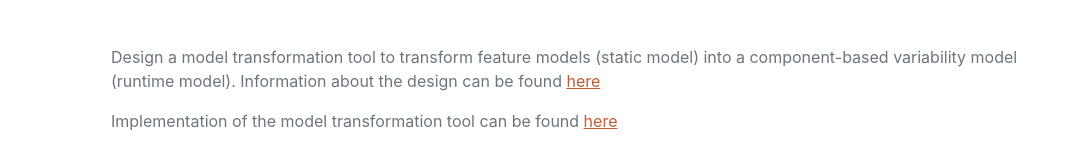
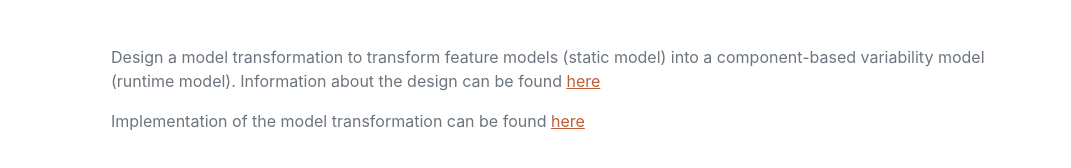
Before and after one commit to salmanfarhat1/salman-farhat, a website: page index.html in a window 1280 px wide. Shown: the part 3339-3507 px from the top of the page, without its empty margins (209-1280 px from the left). Drawn offline with nearby package versions, Linux system fonts and the light colour scheme; a web font is replaced by a local one.

Commit message:
Add files via upload

```diff
--- a/index.html
+++ b/index.html
@@ -201,10 +201,10 @@ Ipanema is based on Bossa, a language allowing to write safe user-defined schedu
             <section class="resume-section" id="research">
                 <div class="resume-section-content">
                     <h2 class="mb-5">Research</h2>
-                    <p>Design a model transformation tool to transform feature models (static model) into a component-based variability model (runtime model).
+                    <p>Design a model transformation to transform feature models (static model) into a component-based variability model (runtime model).
                        Information about the design can be found <a href="https://github.com/salmanfarhat1/Design-of-the-model-transformation-tool/blob/main/main.pdf" target="_blank">here</a>
                      </p>
-                     <p>Implementation of the model transformation tool can be found <a href="https://zenodo.org/record/5680389#.Ye_mqS1Q2jg" target="_blank">here</a>
+                     <p>Implementation of the model transformation can be found <a href="https://zenodo.org/record/5680389#.Ye_mqS1Q2jg" target="_blank">here</a>
                       </p>
                 </div>
             </section>
```
